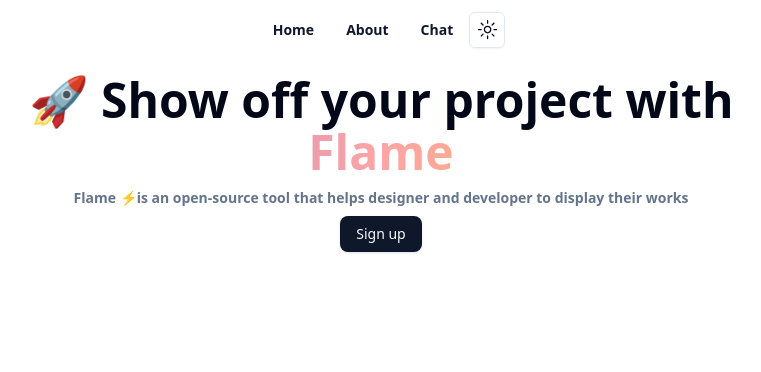
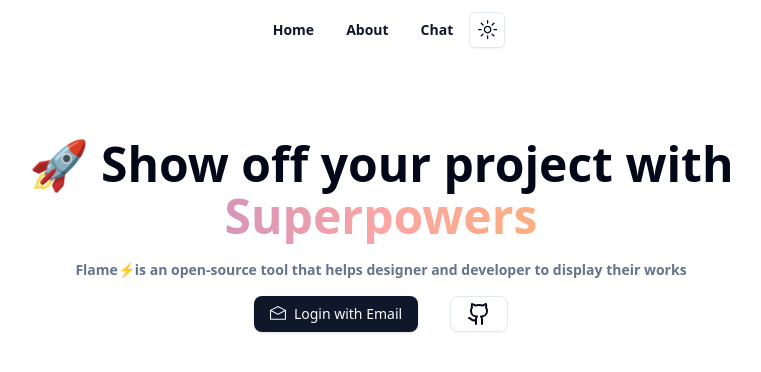
Before and after one commit to meta-gravity/Flame, a Next.js app: page / in a window 1280 px wide. Shown: the top 372 px of the page, without its empty margins (259-1020 px from the left). Built offline with nearby package versions, Linux system fonts and the light colour scheme.

Commit message:
tweak somethings

```diff
--- a/app/globals.css
+++ b/app/globals.css
@@ -1,6 +1,7 @@
 @tailwind base;
 @tailwind components;
 @tailwind utilities;
+
 
 @layer base {
   :root {
--- a/app/login/page.tsx
+++ b/app/login/page.tsx
@@ -7,7 +7,7 @@
 
 export default function login() {
     return (
-        <main className="flex items-center justify-center h-screen">
+        <main className="flex items-center justify-center">
             <div className="bg-black shadow-lg rounded-xl p-6">
                 <div className="text-xl font-medium text-black">
                     <div className="flex items-center justify-center">
--- a/app/page.tsx
+++ b/app/page.tsx
@@ -2,6 +2,9 @@
 import Image from 'next/image'
 import { ChevronRight, Mail } from "lucide-react"
 import { Button } from '@/components/ui/button';
+import { EnvelopeOpenIcon } from "@radix-ui/react-icons"
+import { Github } from 'lucide-react'
+import Link from 'next/link';
 
 // import './globals.css'
 
@@ -9,18 +12,24 @@
   return (
     <main>
         <div className='text-center'>
-          <div className='text-5xl font-bold p-15 m-2 mt-4'>
+          <div className='text-5xl font-bold p-15 m-4 mt-20'>
             🚀 Show off your project with
             <div className='p-1 text-5xl decoration-yellow-700/80 bg-clip-text text-transparent bg-gradient-to-r from-indigo-500 via-red-300 to-yellow-400'>
-              Flame
+              Superpowers
             </div>
           </div>
           <p className='text-slate-500 text-sm font-semibold'>
-            Flame ⚡is an open-source tool that helps designer and developer to display their works
+            Flame⚡is an open-source tool that helps designer and developer to display their works
           </p>
-          <Button variant="default" className='m-2 rounded-lg p-4  '>
-            Sign up
-          </Button>
+          <div className='justify-center items-center flex'>
+            <Button variant="default" className='m-4 rounded-lg p-4'>
+              <EnvelopeOpenIcon className="mr-2 h-4 w-4" /> Login with Email
+            </Button>
+            <Button variant="outline" className='m-4 rounded-lg p-4' >
+              <Link href="https://github.com/meta-gravity/Flame" />
+              <Github  className="">Star on Github</Github>
+            </Button>
+          </div>
         </div>
     </main>
   )
--- a/tailwind.config.ts
+++ b/tailwind.config.ts
@@ -16,6 +16,9 @@
       },
     },
     extend: {
+   //   backgroundImage: {
+   //     'custom-image': "url('/app/images/piano.png')",
+  //  },
       colors: {
         border: "hsl(var(--border))",
         input: "hsl(var(--input))",
```
Also changed, not shown: app/images/piano.png (added), app/images/sunset.jpg (added).
